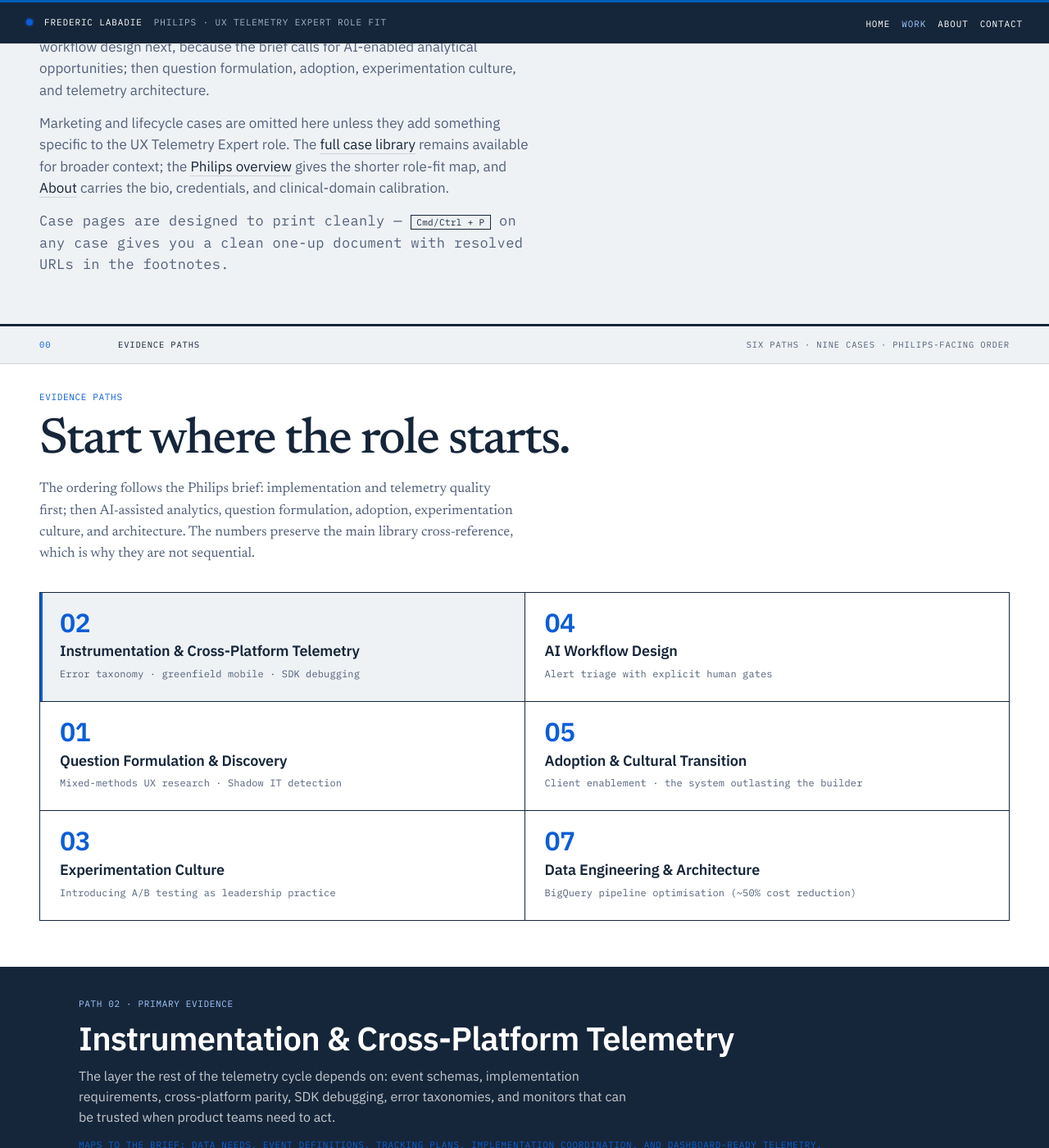
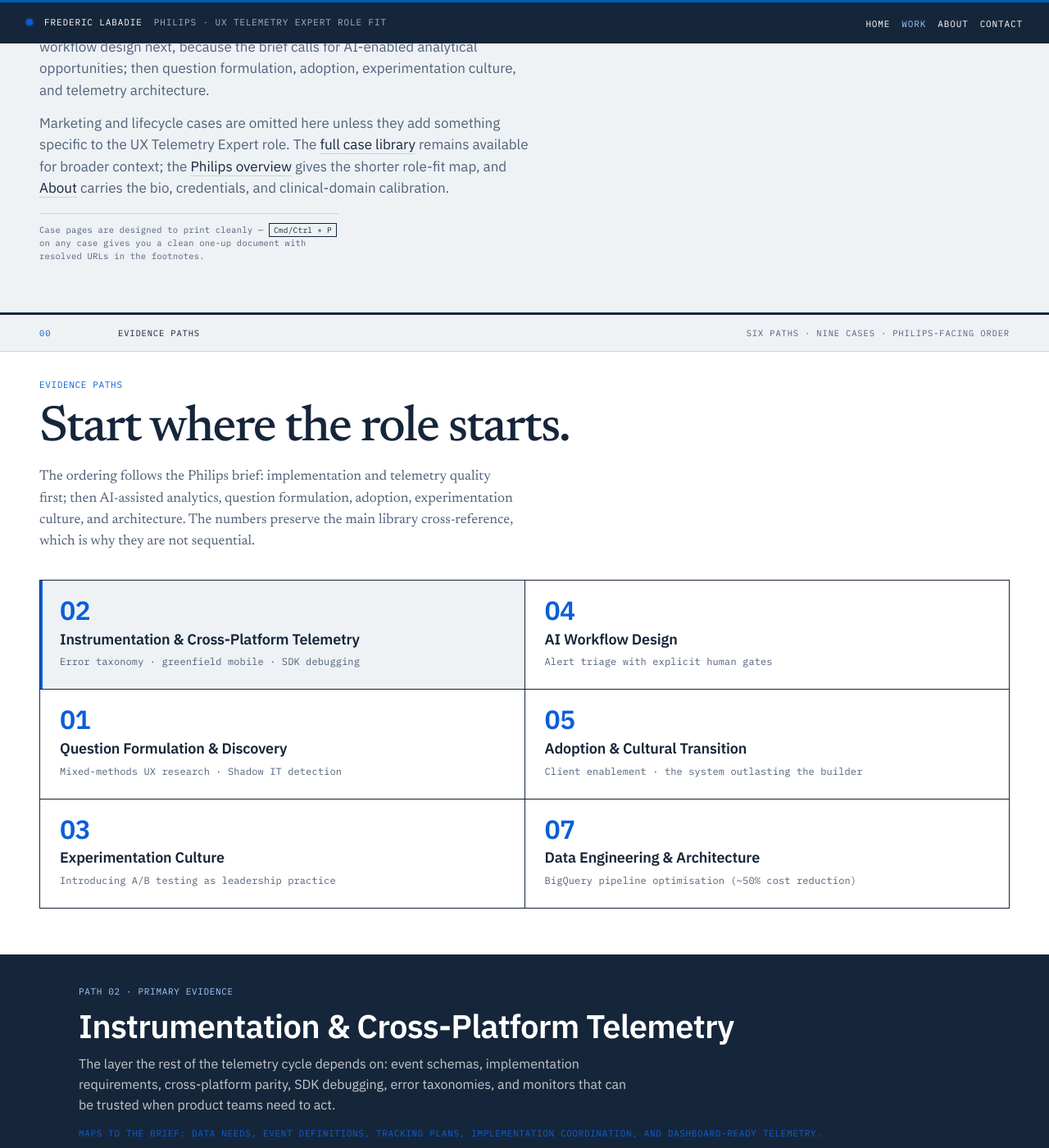
Before and after one commit to fredericlabadie/fredericlabadie.github.io, a Jekyll site: the page built from philips/work/index.html, in a window 1280 px wide and 1400 px high, scrolled down 328 px. Shown: the whole window at 82% size. Built offline with Jekyll 4.4.1, drawn with Linux system fonts in a browser that asks for light colours; comment, search, counter and statistics services are not loaded.

Commit message:
Demote Philips work intro utility note

```diff
--- a/css/philips-live-qa.css
+++ b/css/philips-live-qa.css
@@ -23,6 +23,23 @@
   font-size: clamp(42px, 5.8vw, 78px);
 }
 
+/* The print note is useful but should not compete with the case-library
+   thesis in the first viewport. */
+.philips-microsite .page-intro.hero .page-intro-note {
+  max-width: 58ch;
+  margin-top: 18px;
+  padding-top: 12px;
+  border-top: 1px solid var(--philips-rule);
+  font-size: 10.5px;
+  line-height: 1.5;
+  color: var(--c-ink-soft);
+}
+
+.philips-microsite .page-intro.hero .page-intro-note kbd {
+  font-size: 9.5px;
+  padding: 1px 5px;
+}
+
 /* The browser screenshots showed the mobile page intros reading well but a
    little deep below the nav. Tighten without flattening the editorial feel. */
 @media (max-width: 720px) {
@@ -35,6 +52,11 @@
     font-size: clamp(38px, 12vw, 54px);
     line-height: 1.02;
   }
+
+  .philips-microsite .page-intro.hero .page-intro-note {
+    margin-top: 14px;
+    font-size: 10px;
+  }
 }
 
 /* At very small widths the homepage thesis is intentionally large, but it was
```
